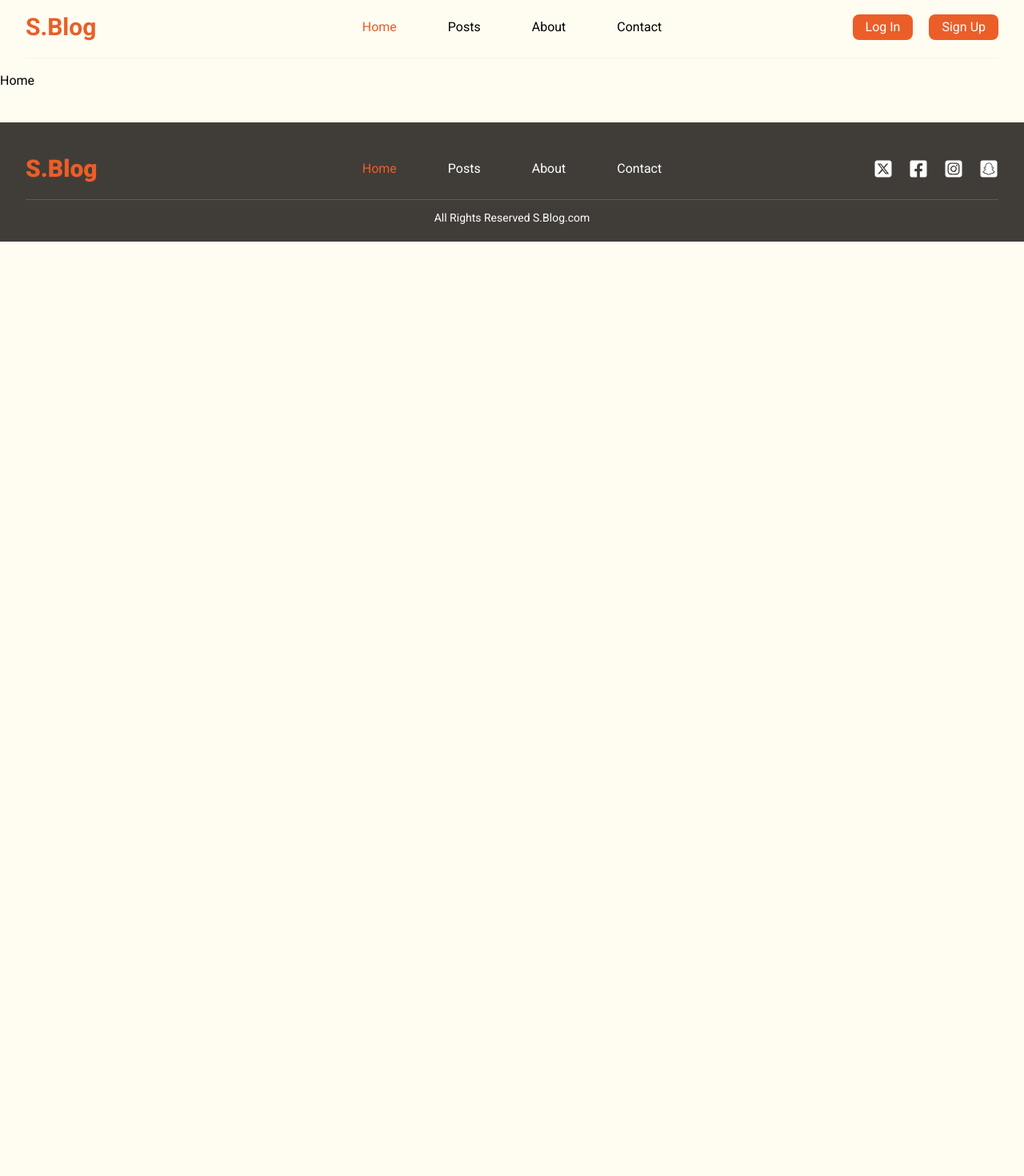
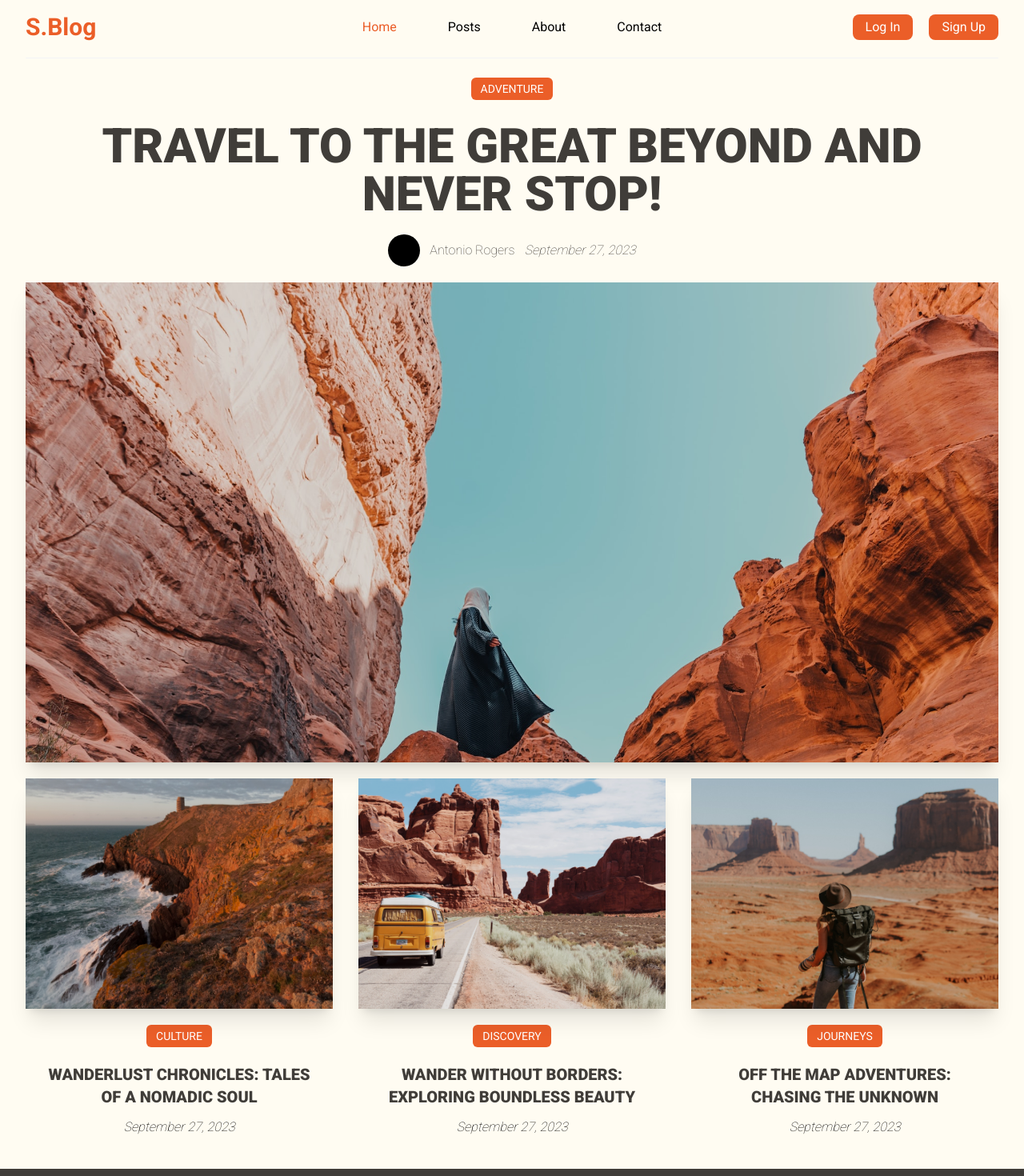
Before and after one commit to baized1245/TravelBlog-with-next.js, a Next.js app: page / in a window 1280 px wide. Shown: the top 1470 px of the page at 80% size. Before the commit the page ends 800 px from the top, so only its background shows below. Built offline with nearby package versions, Linux system fonts and the light colour scheme.

Commit message:
Hero Component

```diff
--- a/app/(site)/page.tsx
+++ b/app/(site)/page.tsx
@@ -1,5 +1,11 @@
+import Hero from "@/components/shared/Hero";
+
 const Home = () => {
-  return <div>Home</div>;
+  return (
+    <>
+      <Hero />
+    </>
+  );
 };
 
 export default Home;
--- /dev/null
+++ b/components/shared/Hero.tsx
@@ -0,0 +1,71 @@
+import { blogData } from "@/constants/blogData";
+import Tag from "../ui/Tag";
+import Overlay from "../ui/Overlay";
+import Link from "next/link";
+import Image from "next/image";
+
+const Hero = () => {
+  const featuredPost = blogData.filter((blog) => blog.featured === true);
+
+  const topFeatured = featuredPost.slice(0, 1);
+  const bottomFeatured = featuredPost.slice(1, 4);
+
+  return (
+    <section className="relative">
+      <div className="w-[95%] mx-auto max-w-[1450px] z-1">
+        {topFeatured.map((post, id) => (
+          <article
+            key={id}
+            className="flex flex-col gap-5 mb-5 text-center relative"
+          >
+            <Tag text={post.tags} />
+            <h2 className="text-6xl font-extrabold uppercase text-tertiary">
+              {post.title}
+            </h2>
+            <div className="flex items-center gap-3 font-light text-tertiary justify-center">
+              <div className="w-10 h-10 rounded-full bg-black"></div>
+              <span>{post.authorName}</span>
+              <span className="italic">{post.publishDate}</span>
+            </div>
+            <div className="relative max-h-[600px] overflow-hidden shadow-xl">
+              <Image
+                src={post.image_path}
+                alt={`image for ${post.title}`}
+                width={700}
+                height={700}
+                priority
+                className="object-cover w-full h-full"
+              />
+              <Overlay />
+            </div>
+          </article>
+        ))}
+
+        <div className="grid grid-cols-3 gap-8 max-lg:grid-cols-1">
+          {bottomFeatured.map((post, id) => (
+            <article className="flex flex-col gap-3 items-center text-center relative">
+              <div className="relative overflow-hidden h-72 shadow-xl w-full">
+                <Image
+                  src={post.image_path}
+                  alt={`image for ${post.title}`}
+                  width={700}
+                  height={700}
+                  priority
+                  className="object-cover w-full h-full"
+                />
+                <Overlay />
+              </div>
+              <Tag text={post.tags} />
+              <h3 className="text-xl font-extrabold uppercase text-tertiary px-5">
+                {post.title}
+              </h3>
+              <span className="font-light italic">{post.publishDate}</span>
+            </article>
+          ))}
+        </div>
+      </div>
+    </section>
+  );
+};
+
+export default Hero;
--- a/components/ui/Tag.tsx
+++ b/components/ui/Tag.tsx
@@ -1,5 +1,5 @@
 interface tagProps {
-  text: string;
+  text?: any;
 }
 const Tag = ({ text }: tagProps) => {
   return (
```
